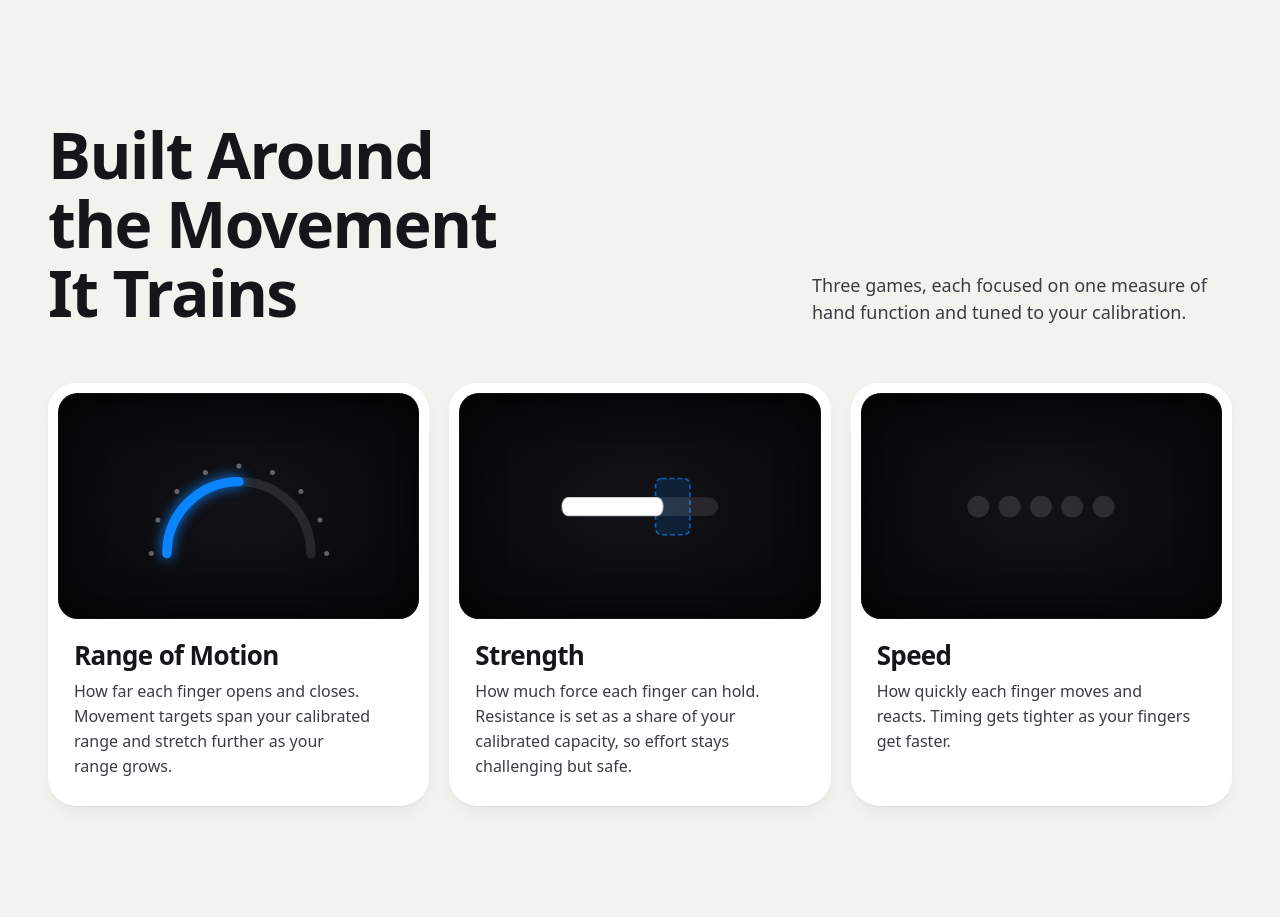
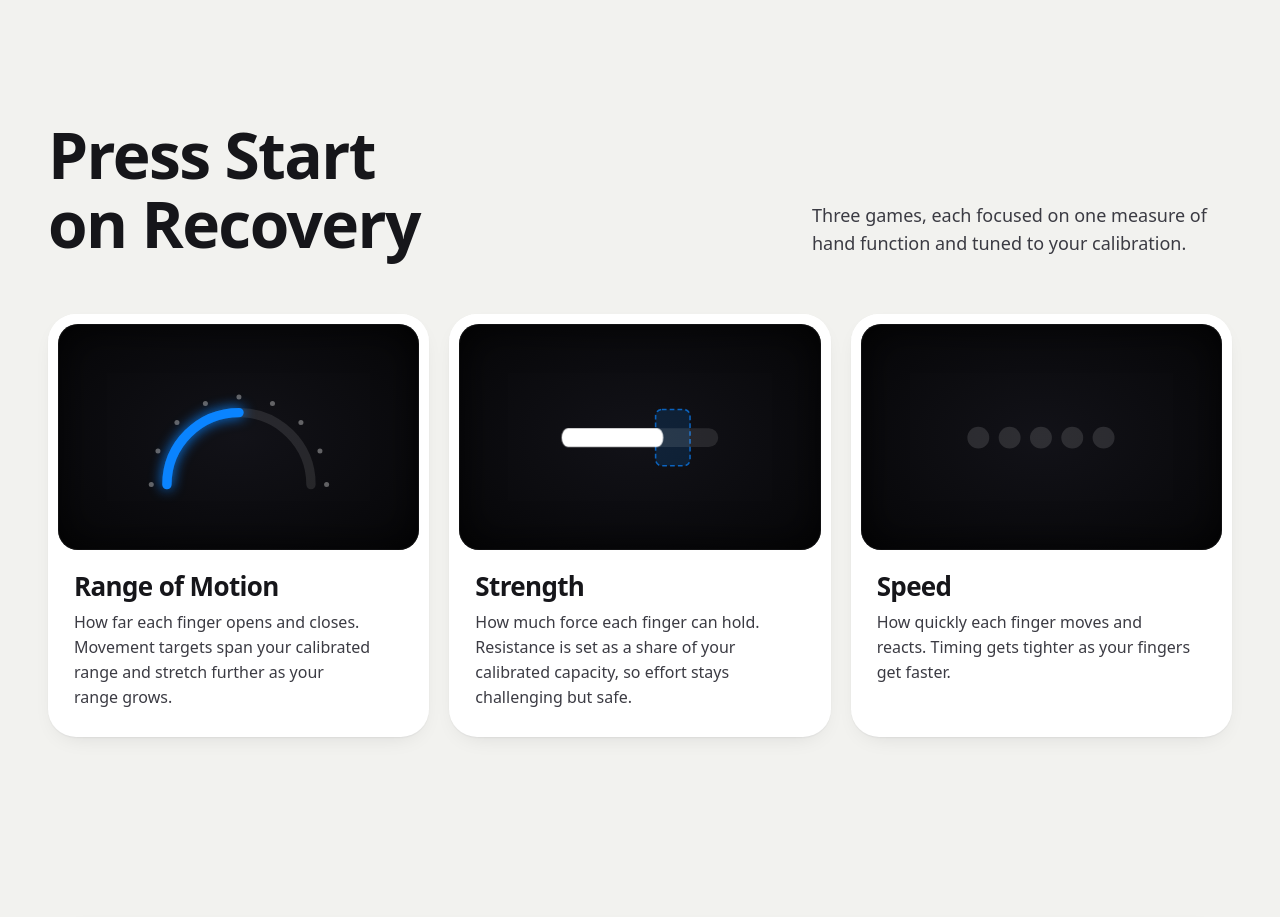
Before and after one commit to ahdmuh/hara, a React (Vite) app in the folder apps/web/: page / in a window 1280 px wide. Shown: the part 3040-3957 px from the top of the page. Built offline with nearby package versions, Linux system fonts and the light colour scheme.

Commit message:
feat(web): retitle the games section (HARA-6)

```diff
--- a/apps/web/src/landing/Games.tsx
+++ b/apps/web/src/landing/Games.tsx
@@ -66,7 +66,7 @@ export default function Games()
         <section className={styles.games} id="games">
             <Reveal className={styles.head} group>
                 <RevealItem as="header">
-                    <h2>Built Around the Movement It Trains</h2>
+                    <h2>Press Start on Recovery</h2>
                 </RevealItem>
                 <RevealItem>
                     <p>Three games, each focused on one measure of hand function and tuned to your calibration.</p>
```
